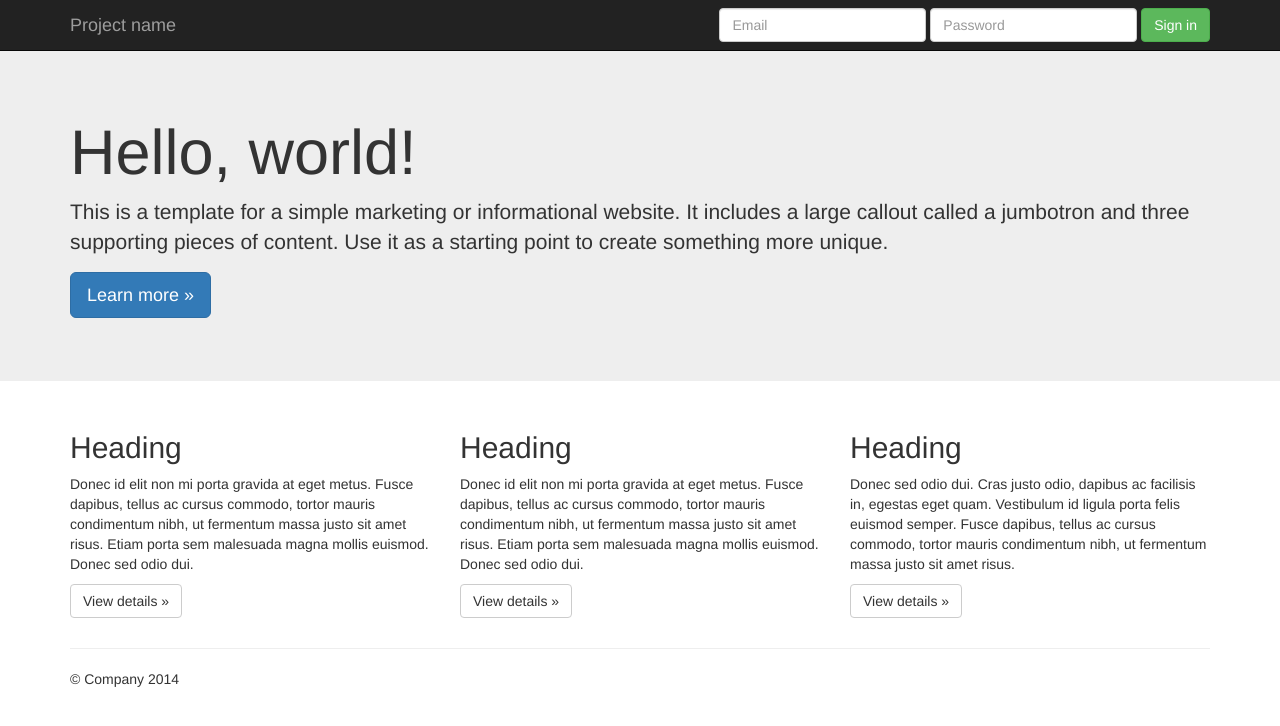
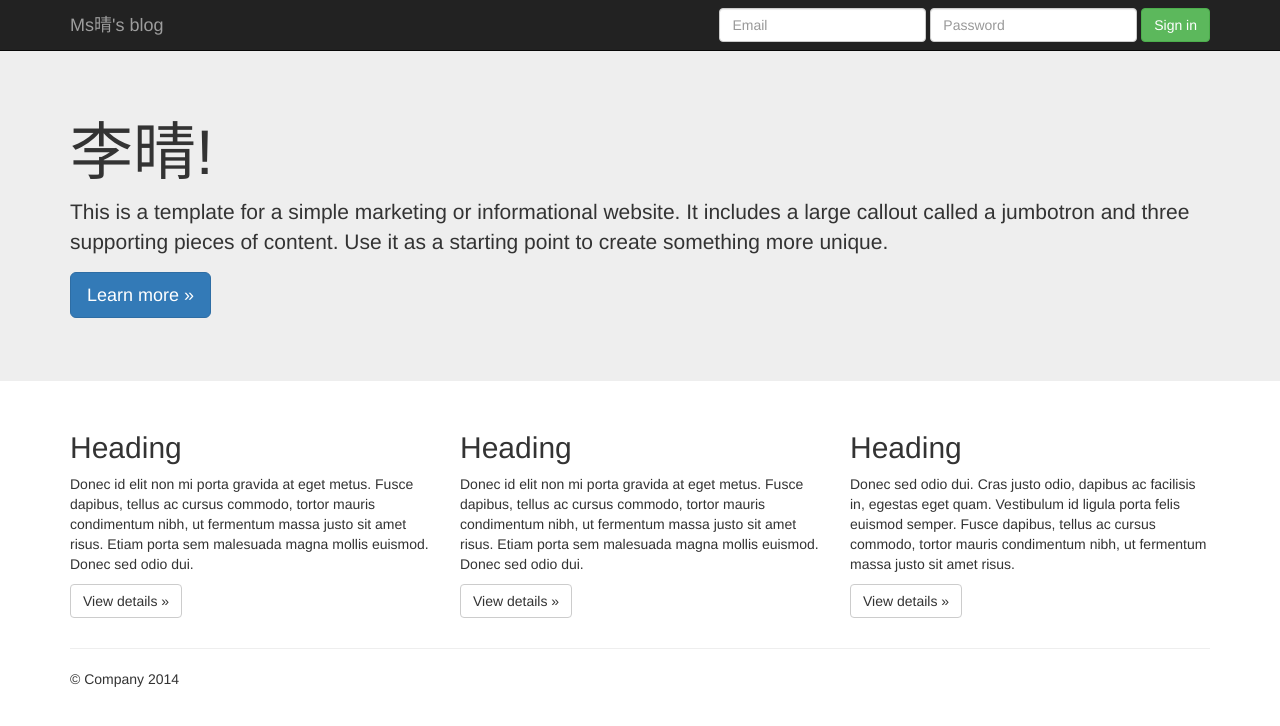
Before and after one commit to clong365/msqing90.github.io, a plain HTML site: page index.html in a window 1280 px wide. Drawn offline with nearby package versions, Linux system fonts and the light colour scheme.

Commit message:
Update index.html

```diff
--- a/index.html
+++ b/index.html
@@ -39,7 +39,7 @@
             <span class="icon-bar"></span>
             <span class="icon-bar"></span>
           </button>
-          <a class="navbar-brand" href="#">Project name</a>
+          <a class="navbar-brand" href="#">Ms晴's blog</a>
         </div>
         <div class="navbar-collapse collapse">
           <form class="navbar-form navbar-right" role="form">
@@ -58,7 +58,7 @@
     <!-- Main jumbotron for a primary marketing message or call to action -->
     <div class="jumbotron">
       <div class="container">
-        <h1>Hello, world!</h1>
+        <h1>李晴!</h1>
         <p>This is a template for a simple marketing or informational website. It includes a large callout called a jumbotron and three supporting pieces of content. Use it as a starting point to create something more unique.</p>
         <p><a class="btn btn-primary btn-lg" role="button">Learn more &raquo;</a></p>
       </div>
```
